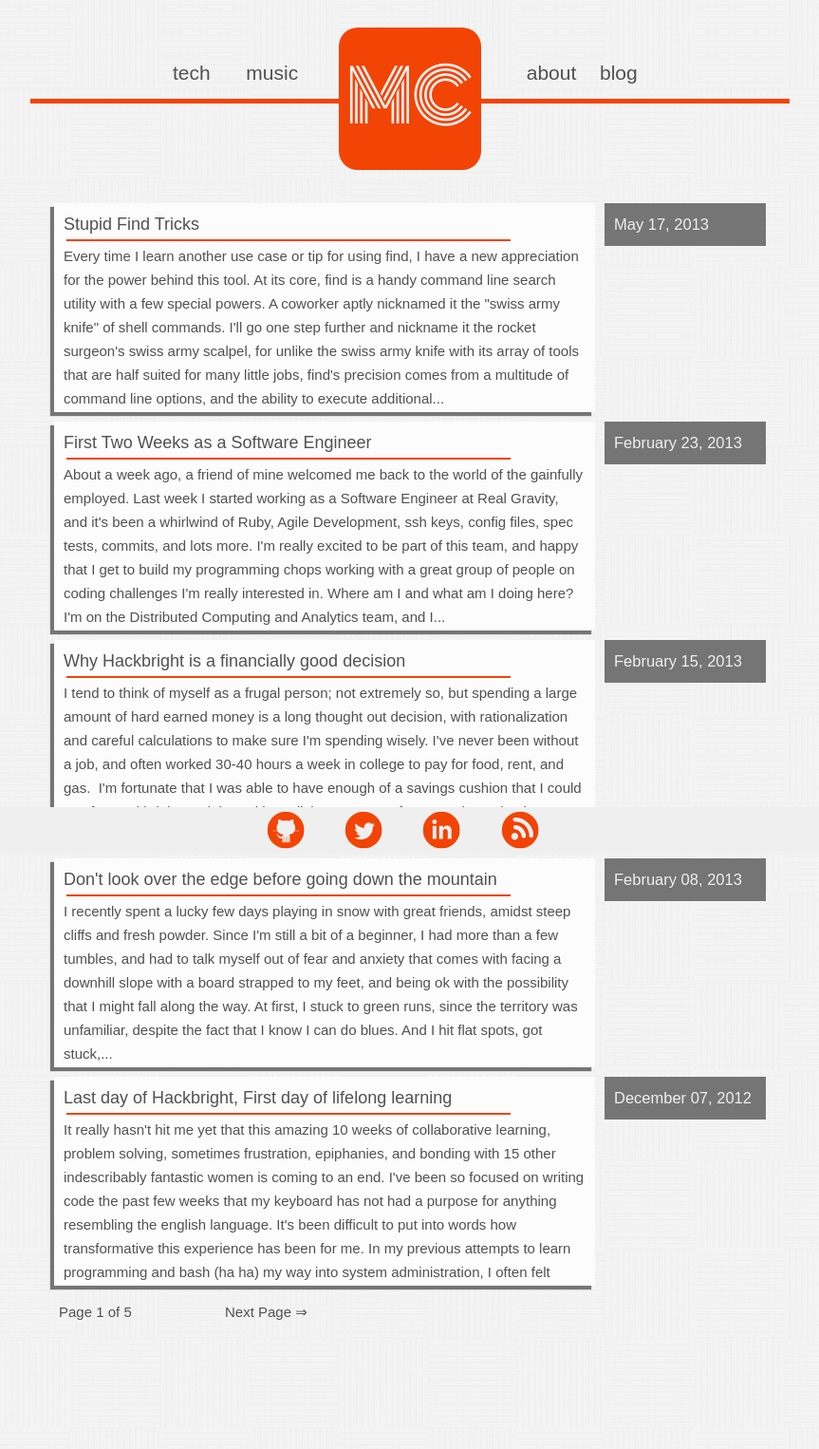
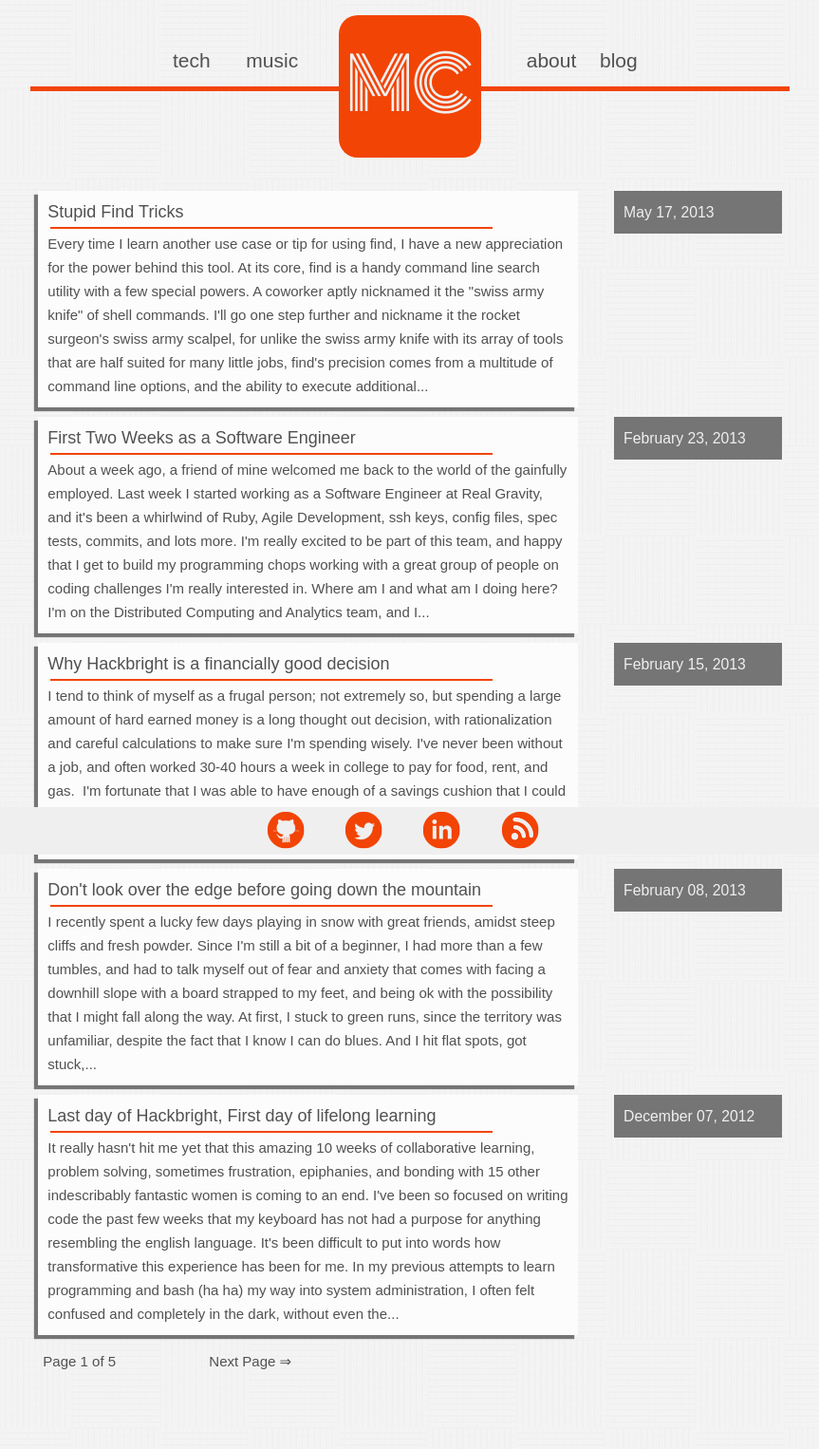
Before and after one commit to mercul3s/mercedescoyle.com-jekyll, a Jekyll site: the page built from blog/index.html, in a window 1280 px wide. Shown: the whole page at 95% size, without its empty margins (208-1071 px from the left). Built offline with Jekyll 4.4.1, drawn with Linux system fonts in a browser that asks for light colours; the list of posts is cut into pages by our own code; before the commit the page ends 1474 px from its top, so only the background shows below that.

Commit message:
changing div dimensions to percentages instead of pixesl for responsiveness

```diff
--- a/css/style.css
+++ b/css/style.css
@@ -104,8 +104,8 @@
   color: #515151;
 }
 
-#main {
-  width: 1200px;
+.main {
+  width: 80%;
   height: auto;
   margin: auto;
 }
@@ -224,7 +224,7 @@
 =========================================*/
 
 #content {
-  width: 800px;
+  width: 90%;
   min-height: 450px;
   margin: auto;
 }
@@ -259,7 +259,7 @@
 }
 
 #about-content {
-  width: 750px;
+  width: 90%;
   height: 200px;
   margin: auto;
   margin-bottom: 100px;
@@ -301,11 +301,10 @@
 =========================================*/
 
 #posts {
-  width: 750px;
+  width: 85%;
   height: auto;
   margin-left: auto;
   margin-right: auto;
-  /*margin-bottom: 500px;*/
 }
 
 .title {
@@ -318,8 +317,8 @@
   box-shadow: -4px 4px 1px #757575;
   -moz-box-shadow: -4px 4px 1px #757575;
   -webkit-box-shadown: -4px 4px 1px #757575;
-  width: 550px;
-  height: 200px;
+  width: 70%;
+  height: auto;
   margin-bottom: 10px;
   padding: 10px;
   float: left;
@@ -341,14 +340,14 @@
 
 .column-right {
   background-color: #757575;
-  width: 150px;
+  width: 20%;
   float: right;
   padding: 10px;
 }
 
 .column-right p {
   color: #efefef;
-  font-size: 1.1em;
+  font-size: 1.05em;
 }
 
 .blog-divider {
@@ -397,7 +396,7 @@
 =========================================*/
 
 #tech-content {
-  width: 750px;
+  width: 90%;
   height: auto;
   margin: auto;
   margin-bottom: 100px;
@@ -413,7 +412,7 @@
 =========================================*/
 
 #music-content {
-  width: 750px;
+  width: 90%;
   height: auto;
   margin: auto;
   margin-bottom: 100px;
```
